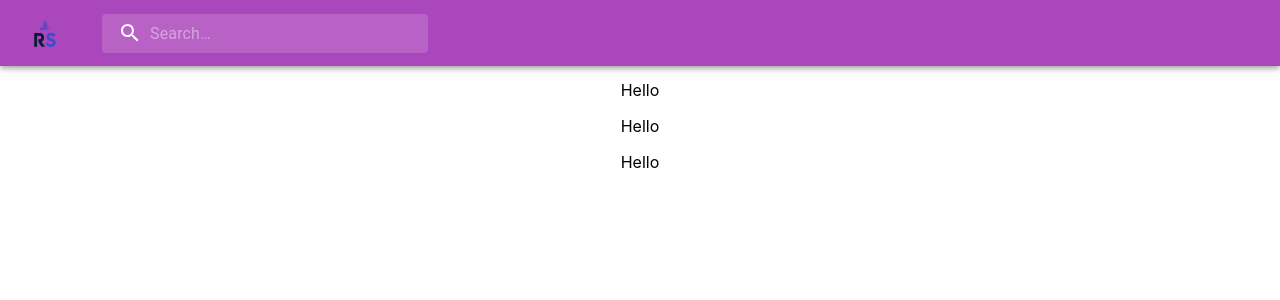
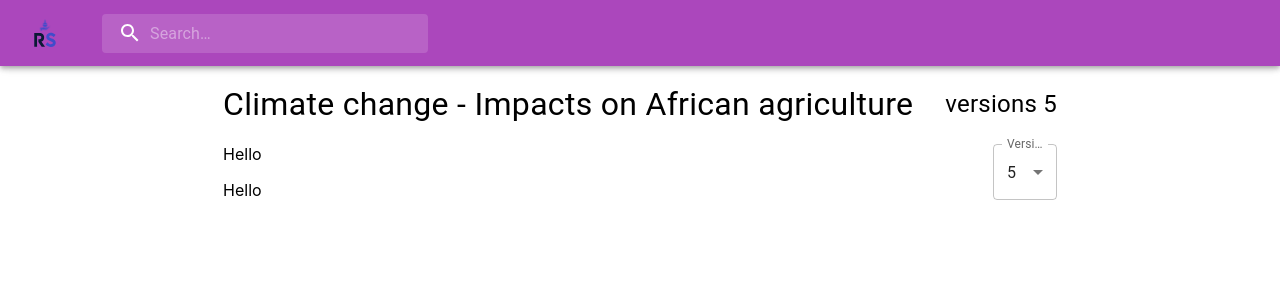
Before and after one commit to researchshare-official/frontend, a Next.js app: page /versionning in a window 1280 px wide. Shown: the top 300 px of the page. Built offline with nearby package versions, Linux system fonts and the light colour scheme.

Commit message:
add title + select version article

```diff
--- a/components/Versionning/TitleVersionSwitch.tsx
+++ b/components/Versionning/TitleVersionSwitch.tsx
@@ -1,10 +1,61 @@
 import { NextPage } from 'next';
 import { Box } from '@mui/system';
+import { Typography, MenuItem, Select, FormControl, InputLabel } from '@mui/material';
+import { SelectChangeEvent } from '@mui/material/Select';
+import { useState } from 'react';
+
+// const Version = styled('div')(({ theme }) => ({
+//     position: 'relative',
+//     borderRadius: theme.shape.borderRadius,
+//     backgroundColor: alpha(theme.palette.common.white, 0.15),
+//     '&:hover': {
+//         backgroundColor: alpha(theme.palette.common.white, 0.25),
+//     },
+//     marginLeft: 0,
+//     width: '100%',
+//     [theme.breakpoints.up('sm')]: {
+//         marginLeft: theme.spacing(1),
+//         width: 'auto',
+//     },
+// }));
 
 const TitleVersionSwitch: NextPage = () => {
+
+    const [version, setVersion] = useState('5');
+
+    const handleChange = (event: SelectChangeEvent) => {
+        setVersion(event.target.value as string);
+    };
+
     return (
         <Box>
-            <p>Hello</p>
+            <Box sx={{display:"flex", flexDirection:"row", marginTop:"1rem"}}>
+                <Typography sx={{fontSize:"2rem"}}>
+                    Climate change - Impacts on African agriculture
+                </Typography>
+                <Typography sx={{fontSize:"1.5rem", marginLeft:"2rem", marginTop:"0.38rem"}}>
+                    versions 5
+                </Typography>
+            </Box>
+            {/* <Box sx={{ flexGrow: 3 }} /> */}
+            <Box sx={{ minWidth:"4rem", maxWidth:"7rem", float:'right', marginTop:'1rem'}}>
+                <FormControl fullWidth>
+                    <InputLabel id="demo-simple-select-label">Version</InputLabel>
+                    <Select
+                    labelId="demo-simple-select-label"
+                    id="demo-simple-select"
+                    value={version}
+                    label="Version"
+                    onChange={handleChange}
+                    >
+                    <MenuItem value={1}>1</MenuItem>
+                    <MenuItem value={2}>2</MenuItem>
+                    <MenuItem value={3}>3</MenuItem>
+                    <MenuItem value={4}>40000</MenuItem>
+                    <MenuItem value={5}>5</MenuItem>
+                    </Select>
+                </FormControl>
+            </Box>
         </Box>
     )
 };
```
